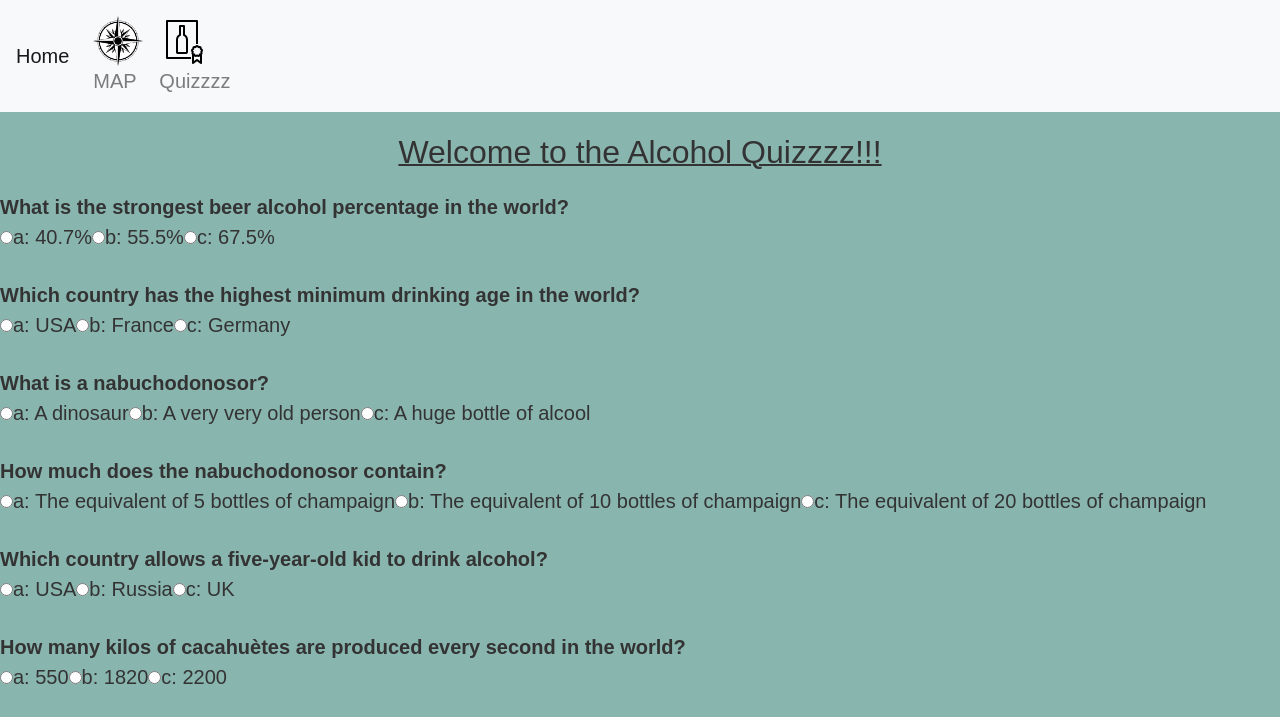
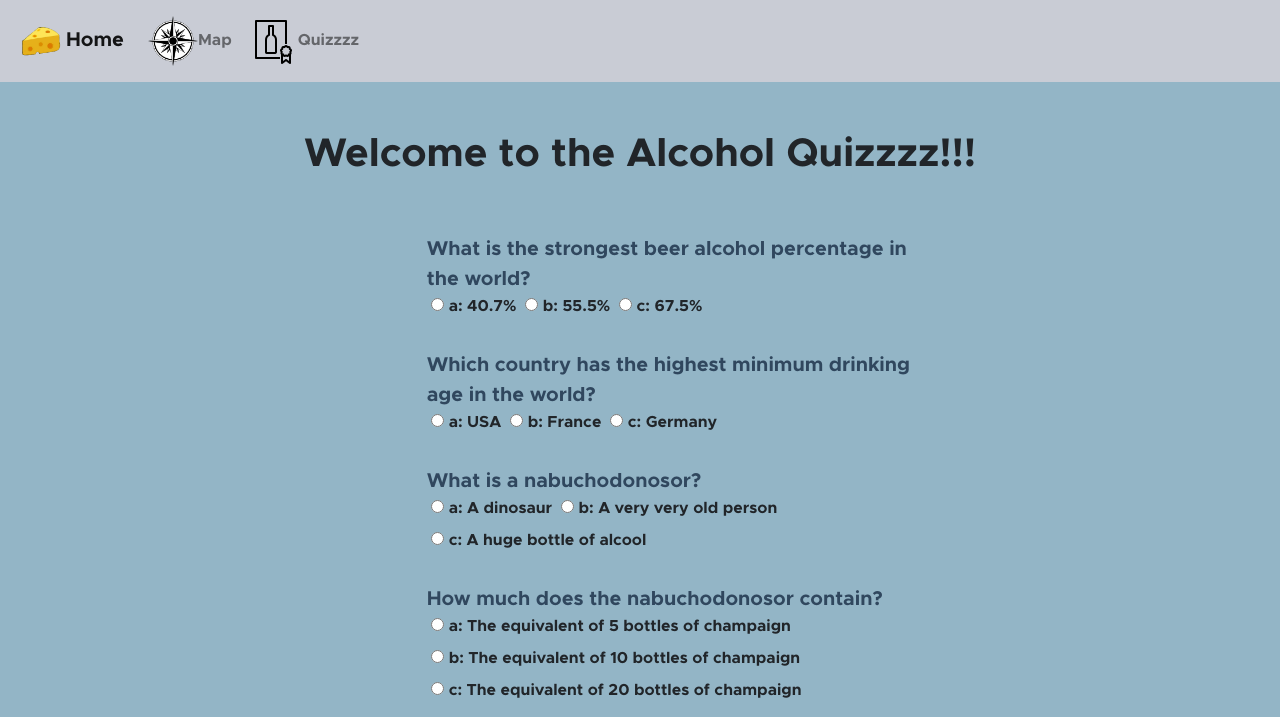
Before and after one commit to adatechschool/projet-collectif---dataviz-lundi-matin-complique, a plain HTML site: page qcm.html in a window 1280 px wide. Shown: the top 717 px of the page. Drawn offline with nearby package versions, Linux system fonts and the light colour scheme.

Commit message:
Design changes

```diff
--- a/css.css
+++ b/css.css
@@ -10,12 +10,12 @@ body {
 
 #joke {
   text-align: right;
-  font-size: 20px;
+  font-size: 30px;
 }
 
-#dateheure {
+#datehour {
   text-align: justify;
-  font-size: 20px;
+  font-size: 30px;
 }
 
 img {
@@ -28,3 +28,13 @@ img {
 #customNavbar {
   background-color: #c9ccd5;
 }
+
+#santé {
+  font-size: 30px;
+}
+
+.question {
+  color: #30475E;
+  font-weight: bold;
+  font-size: 20px;
+}
--- a/qcm.html
+++ b/qcm.html
@@ -1,40 +1,48 @@
 <!DOCTYPE html>
 <html lang="en">
+
 <head>
     <meta charset="UTF-8">
-    <link rel="shortcut icon" href="images/fromage.png"/>
+    <link rel="shortcut icon" href="images/fromage.png" />
     <link rel="stylesheet" href="https://maxcdn.bootstrapcdn.com/bootstrap/4.0.0/css/bootstrap.min.css"
-    integrity="sha384-Gn5384xqQ1aoWXA+058RXPxPg6fy4IWvTNh0E263XmFcJlSAwiGgFAW/dAiS6JXm" crossorigin="anonymous">
-    <link rel="stylesheet" href="qcm.css">
+        integrity="sha384-Gn5384xqQ1aoWXA+058RXPxPg6fy4IWvTNh0E263XmFcJlSAwiGgFAW/dAiS6JXm" crossorigin="anonymous">
+    <link rel="stylesheet" href="css.css">
     <title>Alcoholic Quizzzz</title>
-<!--     <ul>
-        <div id="logo">
-            <button onclick="logo">
-                <a href="index.html"><img src="images/fromage.png" alt= "Fromage menu"><br>&nbsp;HOME</a>
-            </button>
-         </div>
-    </ul> -->
+
 </head>
 
 <body>
-    <nav class="navbar navbar-expand-lg navbar-light bg-light">
-        <a class="navbar-brand" href="index.html">Home</a>
+
+    <nav class="navbar navbar-expand-lg navbar-light" id="customNavbar">
+        <a class="navbar-brand" href="index.html"><img src="images/fromage.png" alt="Fromage menu">Home</a>
         <button class="navbar-toggler" type="button" data-toggle="collapse" data-target="#navbarNavAltMarkup"
             aria-controls="navbarNavAltMarkup" aria-expanded="false" aria-label="Toggle navigation">
             <span class="navbar-toggler-icon"></span>
         </button>
         <div class="collapse navbar-collapse" id="navbarNavAltMarkup">
             <div class="navbar-nav">
-                <a class="nav-item nav-link" href="Map.html"><img src="images/boussole.png" alt="Fromage menu">MAP</a>
-                <a class="nav-item nav-link" href="qcm.html"><img src="images/icons8-alcoholic-beverage-licensing-100.png" alt="Qcm menu">Quizzzz</a>
+                <a class="nav-item nav-link" href="Map.html"><img src="images/boussole.png" alt="Fromage menu">Map</a>
+                <a class="nav-item nav-link" href="qcm.html"><img
+                        src="images/icons8-alcoholic-beverage-licensing-100.png" alt="Qcm menu">Quizzzz</a>
             </div>
         </div>
     </nav>
 
- <p><center><u><FONT size="6pt"> Welcome to the Alcohol Quizzzz!!!</FONT></u></center></p>
- <div id="quiz"></div>
- <button id="submit">Get Results</button>
- <div id="results"></div>
- <script src="qcm.js"></script>
+    <div class="row mb-5 mt-5">
+        <h1 class="col text-center">Welcome to the Alcohol Quizzzz!!!</h1>
+    </div>
+
+    <div class="row ml-5 d-flex justify-content-center">
+        <div class="col-5 text-left" id="quiz"></div>
+    </div>
+
+    <div class="row justify-content-center">
+        <button class="btn btn-dark text-center" id="submit">Get Results</button>
+    </div>
+
+    <div class="row justify-content-center" id="results"></div>
+
+    <script src="qcm.js"></script>
 </body>
+
 </html>
--- a/qcm.js
+++ b/qcm.js
@@ -167,16 +167,16 @@ function generateQuiz(
       for (letter in questions[i].answers) {
         // ...add an html radio button
         answers.push(
-          "<label>" +
+          "<label>" + "&nbsp" +
             '<input type="radio" name="question' +
             i +
             '" value="' +
             letter +
-            '">' +
+            '">' + "&nbsp" +
             letter +
             ": " +
             questions[i].answers[letter] +
-            "</label>"
+            "</label>" + "&nbsp"
         );
       }
 
@@ -187,7 +187,7 @@ function generateQuiz(
           "</div>" +
           '<div class="answers">' +
           answers.join("") +
-          "</div>"
+          "<br>" + "<br>" + "</div>"
       );
     }
 
```
Also changed, not shown: Map.html (+12 -5 lines), index.html (+1 -1 lines).
